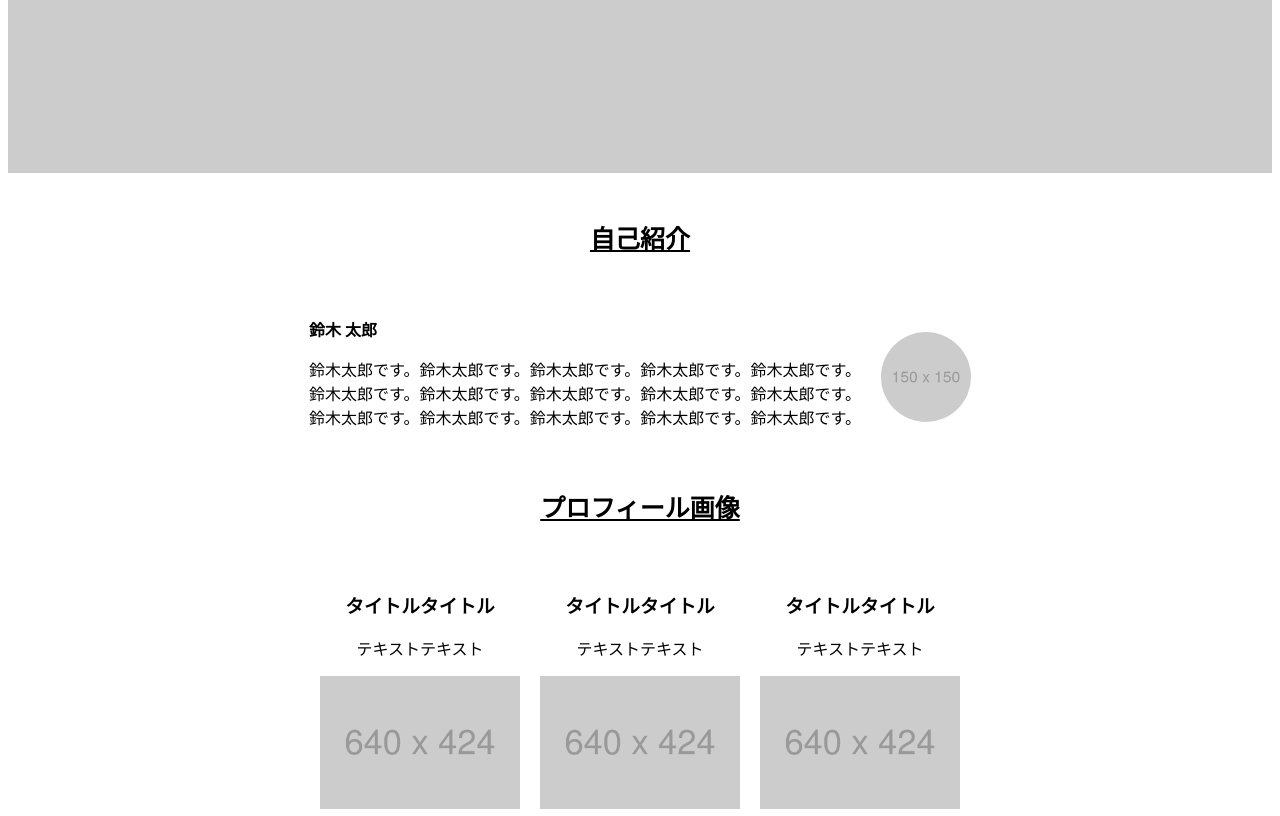
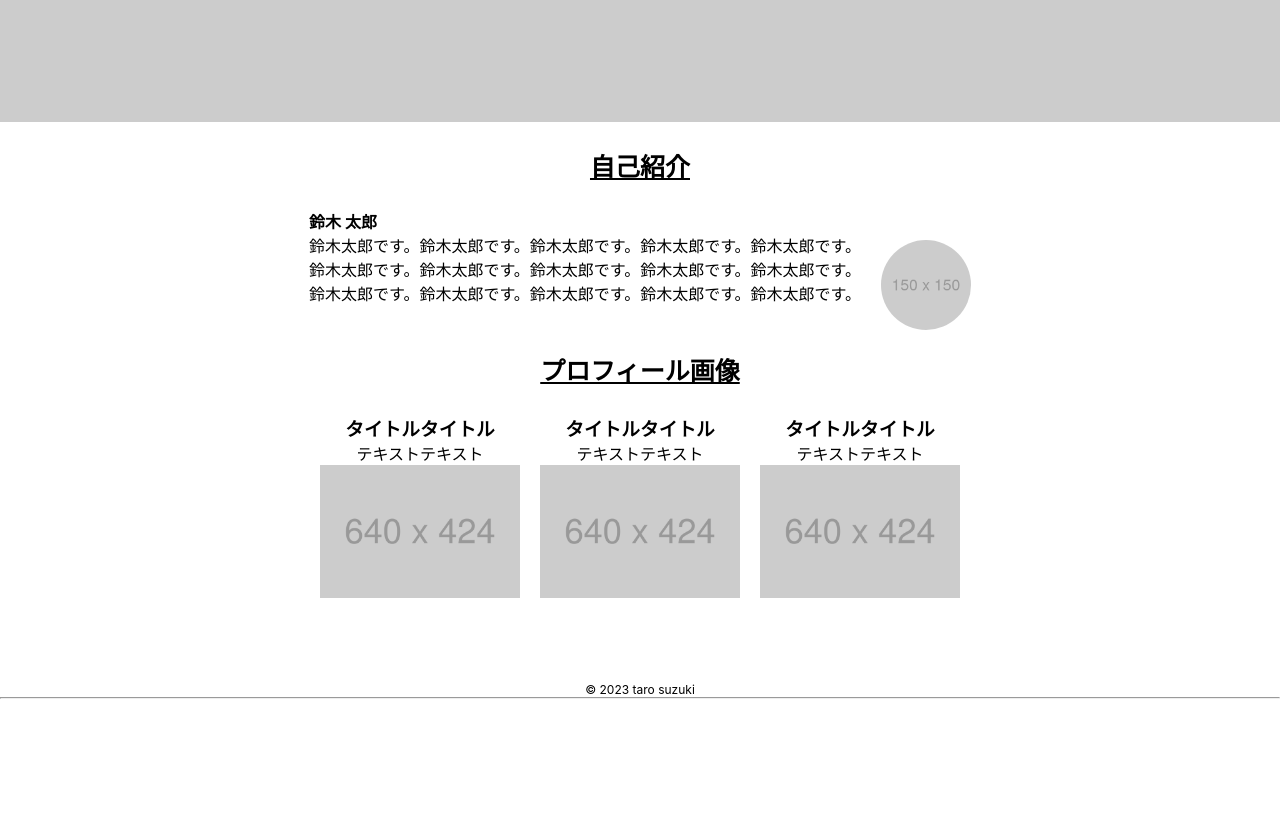
Before and after one commit to tsmog52/hc_practice, a plain HTML site: page html_css_output_beginner/index.html in a window 1280 px wide. Shown: the part 540-1356 px from the top of the page. After the commit the page ends 1259 px from the top, so only its background shows below. Drawn offline with Linux system fonts and the light colour scheme.

Commit message:
全体修正の追加

```diff
--- a/html_css_output_beginner/index.html
+++ b/html_css_output_beginner/index.html
@@ -22,7 +22,7 @@
     <main>
       <!-- 自己紹介 -->
       <img class="full-width" src="images/1920x1280.png">
-      <div class="profile_wrapper">
+      <div class="container">
         <h2>自己紹介</h2>
         <div class="profile_item">
           <div class="profile_text">
@@ -33,7 +33,7 @@
         </div>
       </div>
       <!-- プロフィール画像 -->
-      <div class="profile_link">
+      <div class="container">
         <h2>プロフィール画像</h2>
         <div class="clum">
           <div class="text_1">
@@ -54,7 +54,7 @@
         </div>
         </div>
     </main>
-    <footer>
+    <footer class="container">
       <!-- フッター -->
       <small><p>&copy; 2023 taro suzuki</p></small>
     </footer>
--- a/html_css_output_beginner/reset.css
+++ /dev/null
@@ -1,95 +0,0 @@
-
-html, body, div, span, object, iframe,
-h1, h2, h3, h4, h5, h6, p, blockquote, pre,
-abbr, address, cite, code,
-del, dfn, em, img, ins, kbd, q, samp,
-small, strong, sub, sup, var,
-b, i,
-dl, dt, dd, ol, ul, li,
-fieldset, form, label, legend,
-table, caption, tbody, tfoot, thead, tr, th, td,
-article, aside, canvas, details, figcaption, figure,
-footer, header, hgroup, menu, nav, section, summary,
-time, mark, audio, video {
-  margin:0;
-  padding:0;
-  border:0;
-  outline:0;
-  font-size:100%;
-  vertical-align:baseline;
-  background:transparent;
-}
-
-body {
-  line-height:1;
-}
-
-article,aside,details,figcaption,figure,
-footer,header,hgroup,menu,nav,section {
-  display:block;
-}
-
-nav ul {
-  list-style:none;
-}
-
-blockquote, q {
-  quotes:none;
-}
-
-blockquote:before, blockquote:after,
-q:before, q:after {
-  content:'';
-  content:none;
-}
-
-a {
-  margin:0;
-  padding:0;
-  font-size:100%;
-  vertical-align:baseline;
-  background:transparent;
-}
-
-/* change colours to suit your needs */
-ins {
-  background-color:#ff9;
-  color:#000;
-  text-decoration:none;
-}
-
-/* change colours to suit your needs */
-mark {
-  background-color:#ff9;
-  color:#000;
-  font-style:italic;
-   font-weight:bold;
-}
-
-del {
-  text-decoration: line-through;
-}
-
-abbr[title], dfn[title] {
-  border-bottom:1px dotted;
-  cursor:help;
-}
-
-table {
-  border-collapse:collapse;
-  border-spacing:0;
-}
-
-/* change border colour to suit your needs */
-hr {
-  display:block;
-  height:1px;
-  border:0;
-  border-top:1px solid #cccccc;
-  margin:1em 0;
-  padding:0;
-}
-
-input, select {
-  vertical-align:middle;
-}
--- a/html_css_output_beginner/style.css
+++ b/html_css_output_beginner/style.css
@@ -2,8 +2,8 @@
 
 /* 共通部分  */
 * {
-  box-sizing: border-box;
   text-align: center;
+  margin: 0;
 }
 
 
@@ -48,7 +48,9 @@ li {
 
 .full-width {
   width: 100%;
+  max-width: 1920px;
   height: 600px;
+  object-fit: cover;
 }
 
 main h2 {
@@ -59,12 +61,7 @@ main h2 {
   padding-bottom: 30px;
 }
 
-/* 自己紹介 */
-
-.profile_wrapper {
-text-align: center;
-}
-
+/* 自己紹介  */
 .profile_name {
   text-align: left;
   font-weight: 600;
@@ -88,7 +85,7 @@ text-align: center;
   margin-left: 20px;
 }
 
-/* プロフィール画像 */
+/* プロフィール画像  */
 .clum  {
   display: flex;
   justify-content: center;
@@ -120,11 +117,6 @@ hr{
     margin: 0 auto;
   }
 
-  .container {
-    display: flex;
-    justify-content: space-between;
-  }
-
   li {
     font-size: 13.5px;
   }
@@ -153,6 +145,7 @@ hr{
 
   .text_1 img {
     width: 100%;
+    margin-bottom: 20px;
   }
 
   .clum {
@@ -160,7 +153,7 @@ hr{
   }
 
   hr {
-    border: none;
+    margin-top: 20px;
     height: 5px;
     background-color: black;
    }
```
Also changed, not shown: 2 other files.
